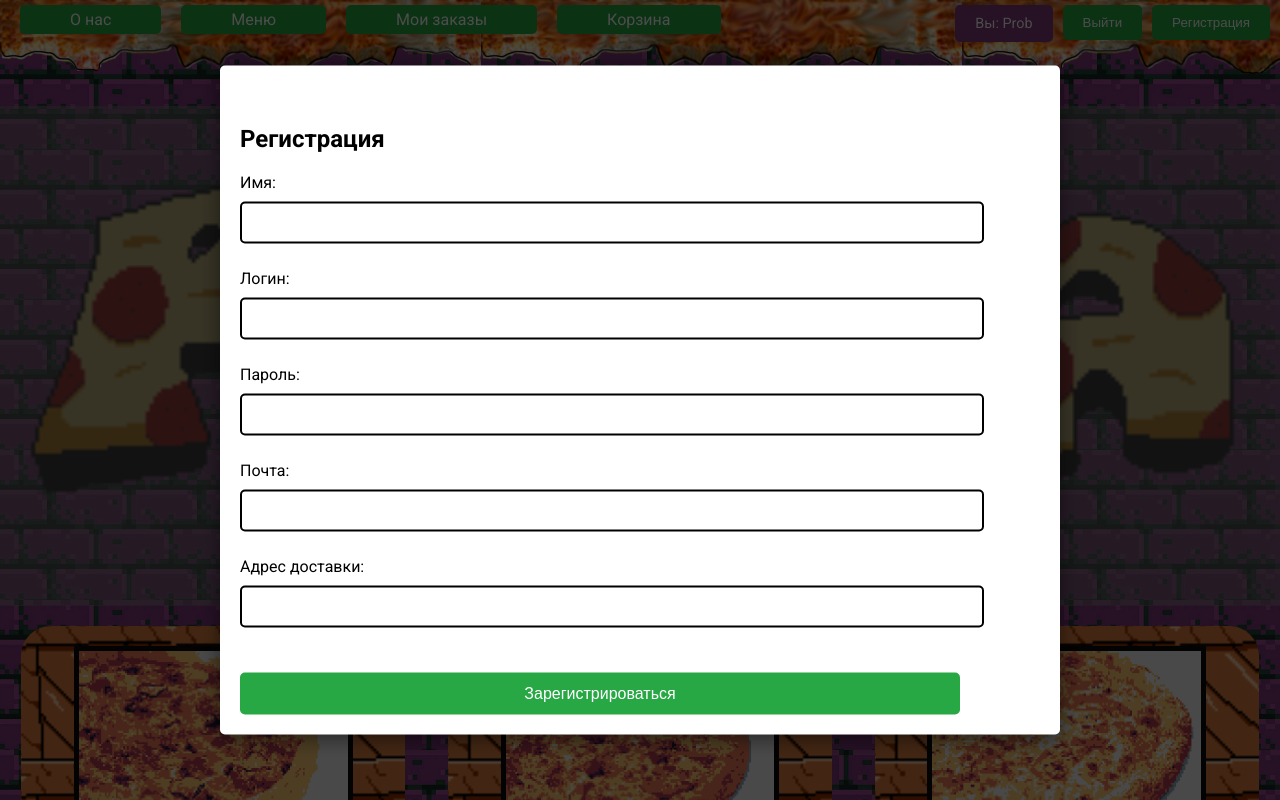
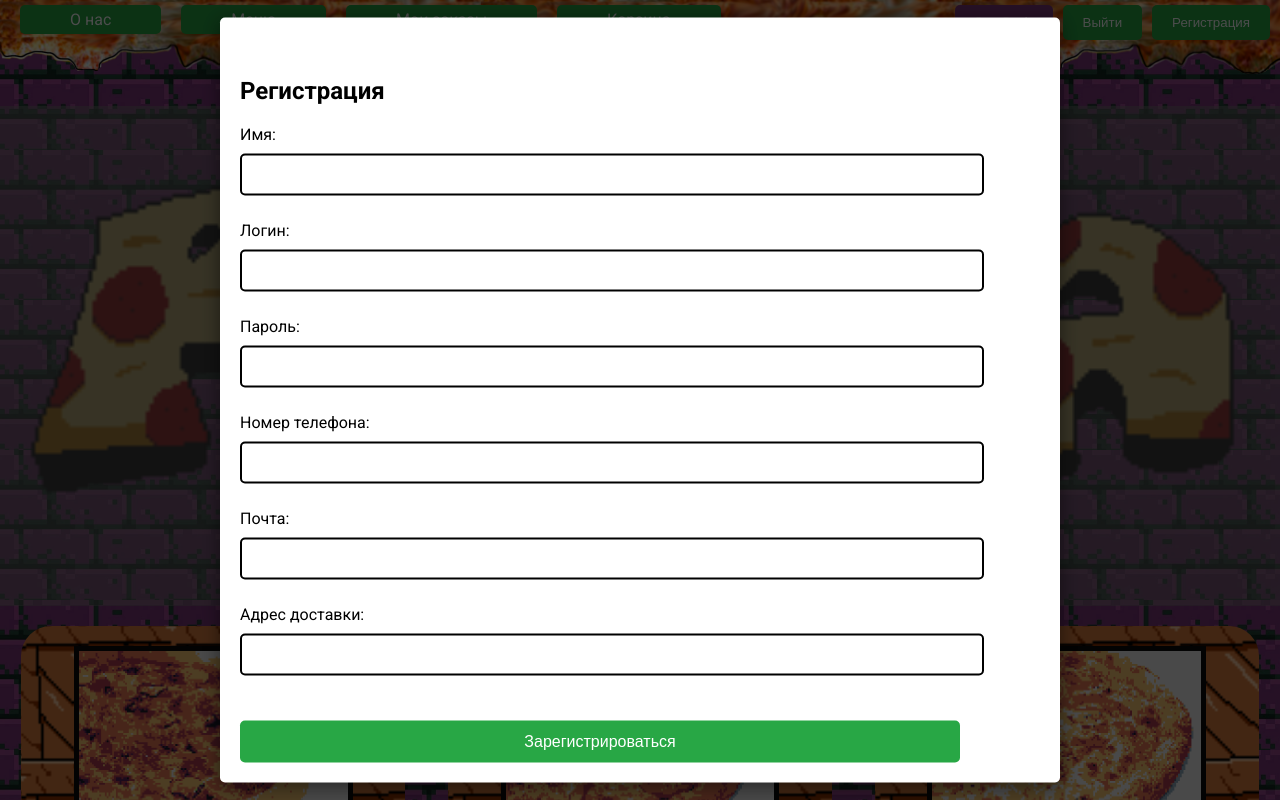
Before and after one commit to StrangePineAplle/WePutCorpsesInOurPizza, a PHP site: page /index.php in a window 1280 px wide, after a click on "Регистрация". Run offline with PHP 8.4, Linux system fonts and the light colour scheme; a user stored in the database is signed in; data comes from the database, SQL or seed files in the repository.

Commit message:
Update index.php

```diff
--- a/index.php
+++ b/index.php
@@ -71,6 +71,10 @@ $dishes = sqlrequest("SELECT * FROM dish");
                     <div class="form-group">
                         <label for="password">Пароль:</label>
                         <input type="password" name="password" id="password" required>
+                    </div>
+                    <div class="form-group">
+                        <label for="username">Номер телефона:</label>
+                        <input type="tel" name="username" id="username" required>
                     </div>
                     <div class="form-group">
                         <label for="email">Почта:</label>
```
